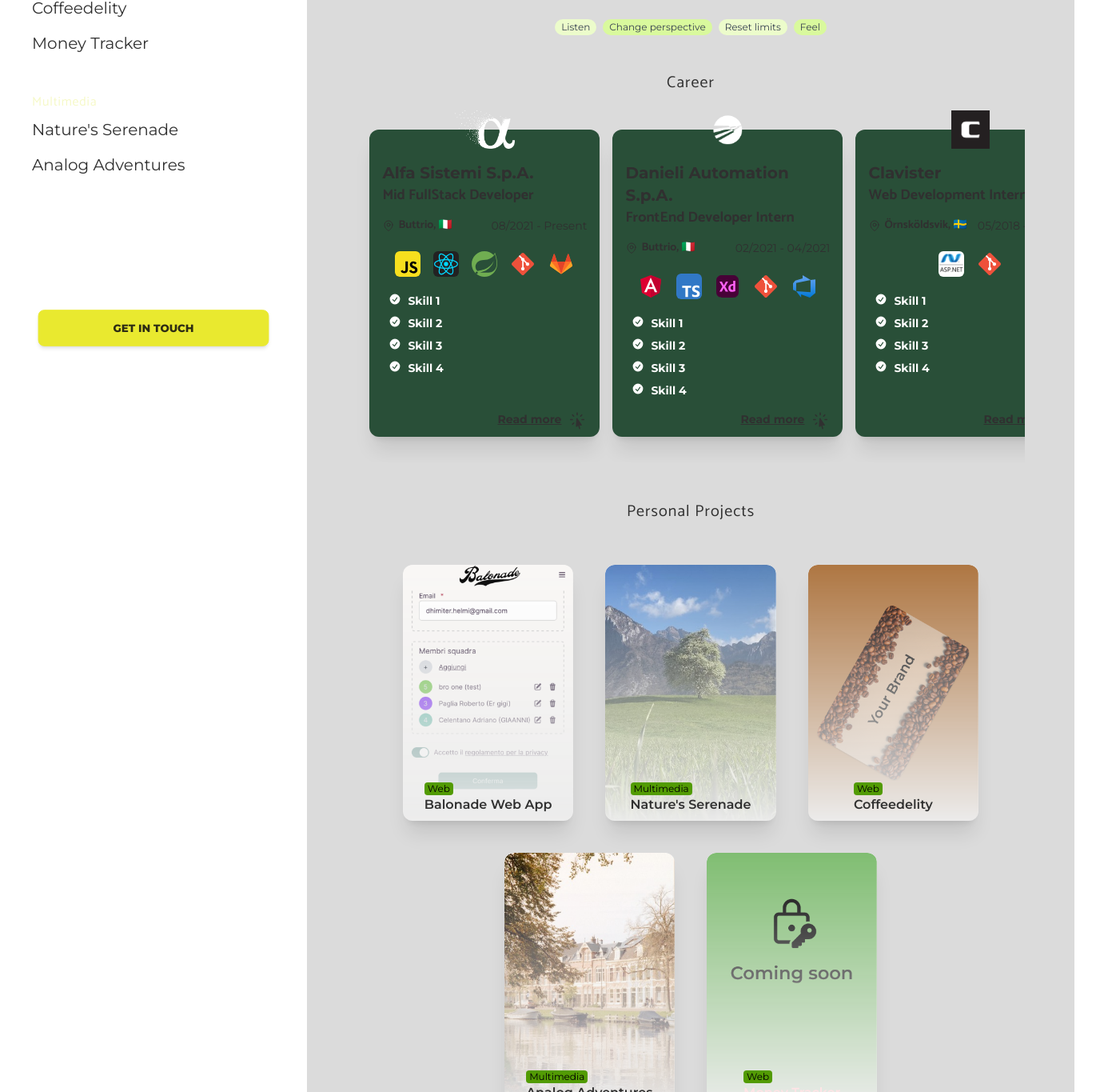
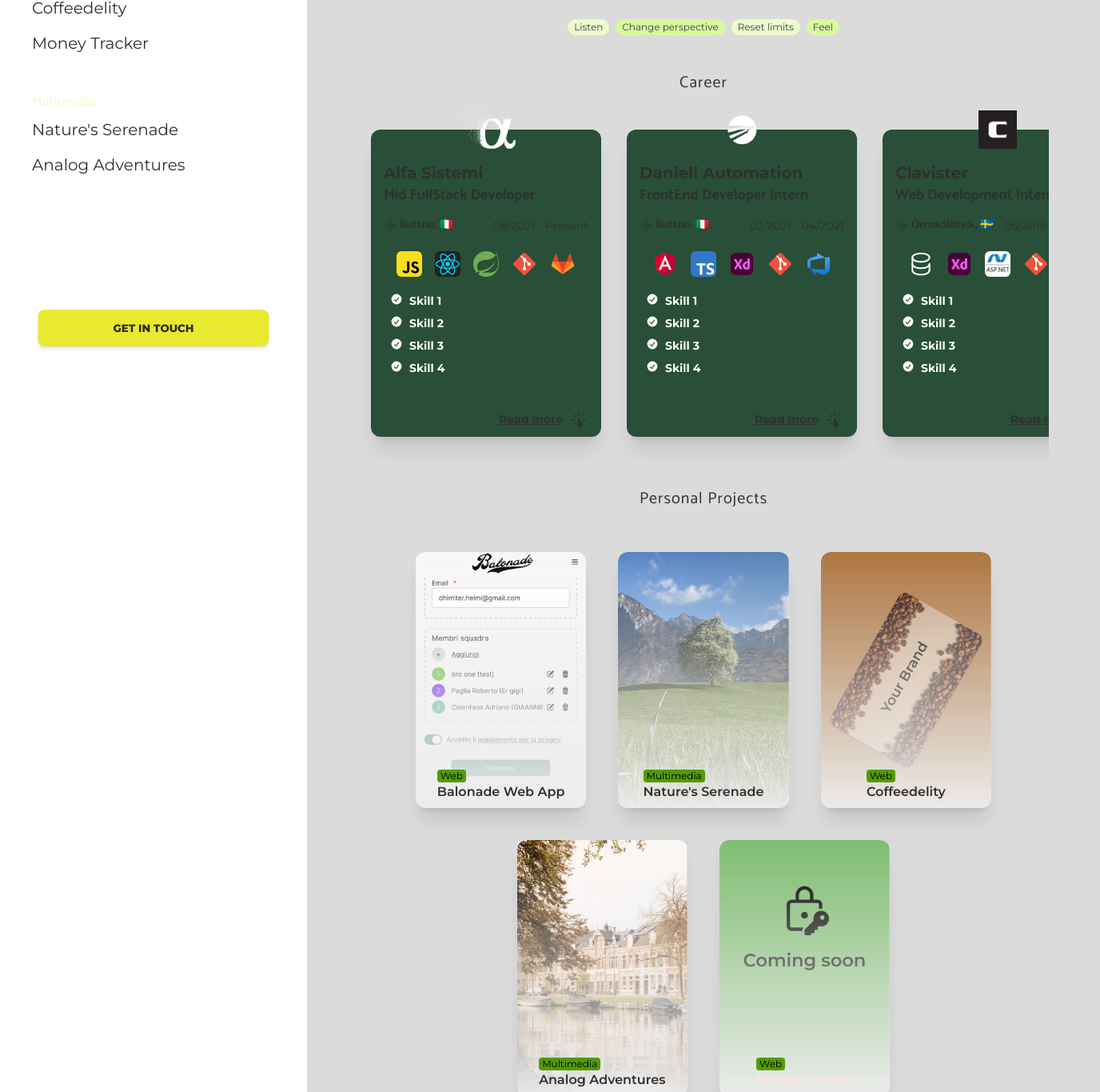
Before and after one commit to dhimiterPoison/dhimiterhelmi-old, a Next.js app: page / in a window 1280 px wide. Shown: the part 310-1675 px from the top of the page at 80% size, 1376 px wide, since content can reach past the window. Built offline with nearby package versions, Linux system fonts and the light colour scheme.

Commit message:
altre piccole migliorie

```diff
--- a/app/components/CarrerCarousel.tsx
+++ b/app/components/CarrerCarousel.tsx
@@ -16,6 +16,7 @@ import JavascriptIcon from '../../public/javascript.svg';
 import TypescriptIcon from '../../public/typescript.svg';
 import SpringIcon from '../../public/spring.svg';
 import AdobeXD from '../../public/adobe-xd.svg';
+import GeneralDb from '../../public/general-db.svg';
 
 import AlfaSistemiLogo from '../../public/career/alfasistemi-logo.png';
 import DanieliLogo from '../../public/career/danieli-logo.png';
@@ -38,12 +39,14 @@ const icons = {
     typescript: TypescriptIcon,
     vercel: VercelIcon,
     adobeXD: AdobeXD,
+    generalDb: GeneralDb
+
 };
 
 export const experiences = [
     {
         id: 3,
-        company: 'Alfa Sistemi S.p.A.',
+        company: 'Alfa Sistemi',
         logo: AlfaSistemiLogo,
         role: 'Mid FullStack Developer',
         duration: '08/2021 - Present',
@@ -60,7 +63,7 @@ export const experiences = [
     },
     {
         id: 2,
-        company: 'Danieli Automation S.p.A.',
+        company: 'Danieli Automation',
         logo: DanieliLogo,
         role: 'FrontEnd Developer Intern',
         location: 'Buttrio, 🇮🇹',
@@ -83,7 +86,7 @@ export const experiences = [
         location: 'Örnsköldsvik, 🇸🇪',
         duration: '05/2018 - 06/2018',
         description: '',
-        tech: [AspNet, GitIcon],
+        tech: [icons.generalDb, icons.adobeXD, icons.aspnet, icons.git, icons.gitlab],
         skills: ['Skill 1', 'Skill 2', 'Skill 3', 'Skill 4'],
     },
 ];
@@ -91,7 +94,7 @@ export const experiences = [
 const sections = Catamaran({ subsets: ['latin'] });
 const CarrerCarousel = () => {
     return (
-        <div className='carousel-slider career flex gap-4 items-center justify-start px-4 overflow-auto overscroll-none snap-proximity snap-x scroll-px-10 '>
+        <div className='carousel-slider career flex gap-4 md:gap-8 items-center justify-start px-4 overflow-auto overscroll-none snap-proximity snap-x scroll-px-10'>
             {experiences.map((experience, index) => {
                 return (
                     <div
--- a/app/components/MyCarousel.tsx
+++ b/app/components/MyCarousel.tsx
@@ -66,7 +66,7 @@ const MyCarousel = () => {
     return (
         <div
             ref={containerRef}
-            className='carousel-slider flex gap-10 items-center md:justify-center overflow-auto md:overflow-hidden md:max-w-full md:flex-wrap overscroll-none snap-proximity snap-x py-10'
+            className='carousel-slider flex gap-10 items-center md:justify-center overflow-auto md:overflow-hidden md:max-w-full md:flex-wrap overscroll-none snap-proximity snap-x py-10 md:px-4'
         >
             {cards.map((card, index) => {
                 const active = selectedCard === card.id;
--- a/app/components/ShortPresentation.tsx
+++ b/app/components/ShortPresentation.tsx
@@ -58,7 +58,7 @@ const ShortPresentation = () => {
 								xmlns='http://www.w3.org/2000/svg'
 								fill='none'
 								viewBox='0 0 24 24'
-								strokeWidth={2.5}
+								strokeWidth={2}
 								stroke='currentColor'
 								className='w-6 h-6'
 							>
--- a/app/page.tsx
+++ b/app/page.tsx
@@ -34,7 +34,7 @@ export default function Home() {
                 <CarrerCarousel />
                 <div className='flex'>
                     <h1
-                        className={`text-xl font-normal tracking-wider mt-8 md:mt-12 h-10 ${sections.className}`}
+                        className={`text-xl font-normal tracking-wider mt-8 h-10 ${sections.className}`}
                     >
                         Personal Projects
                     </h1>
```
Also changed, not shown: app/components/MyCarouselCard.tsx (line endings or trailing spaces), public/general-db.svg (added).
